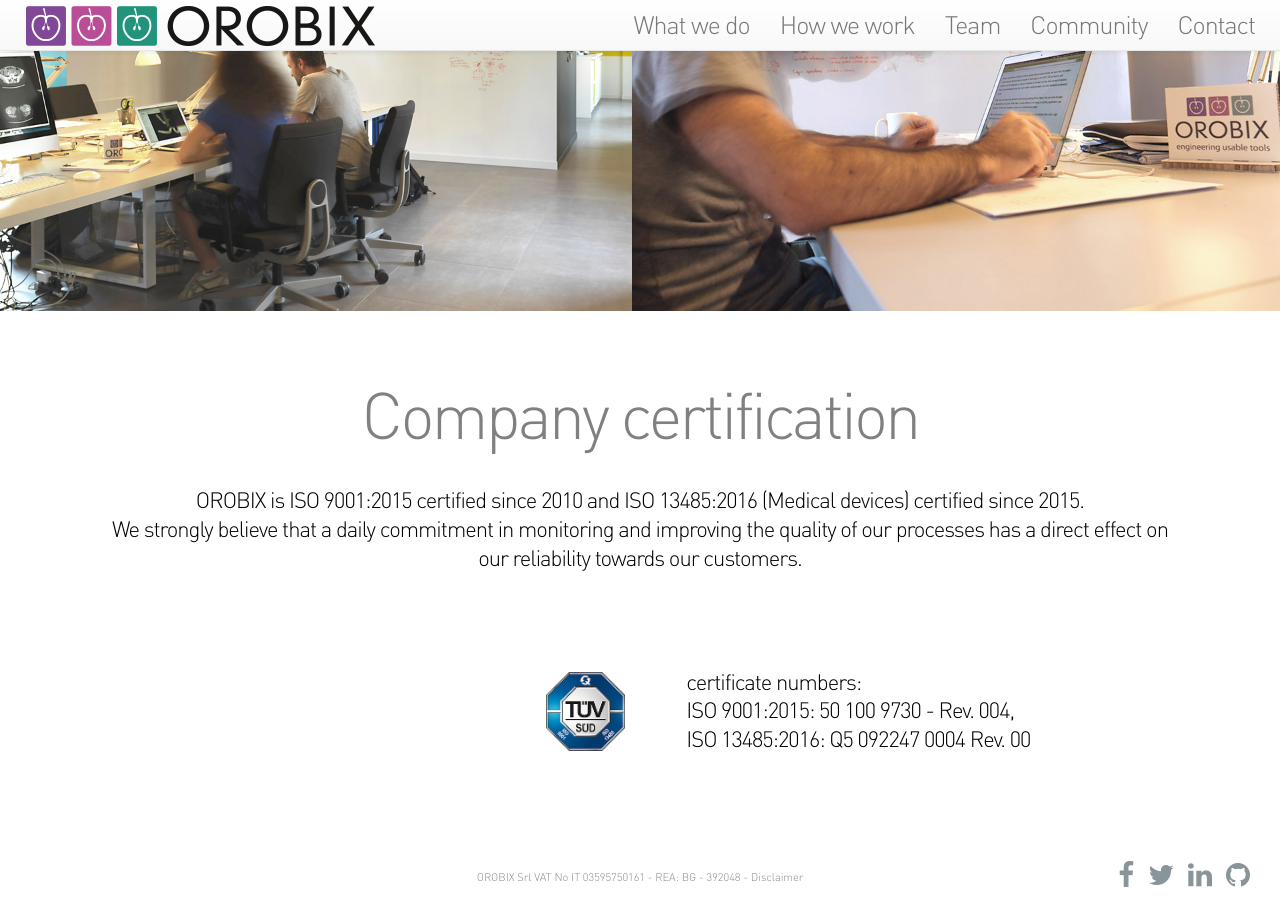
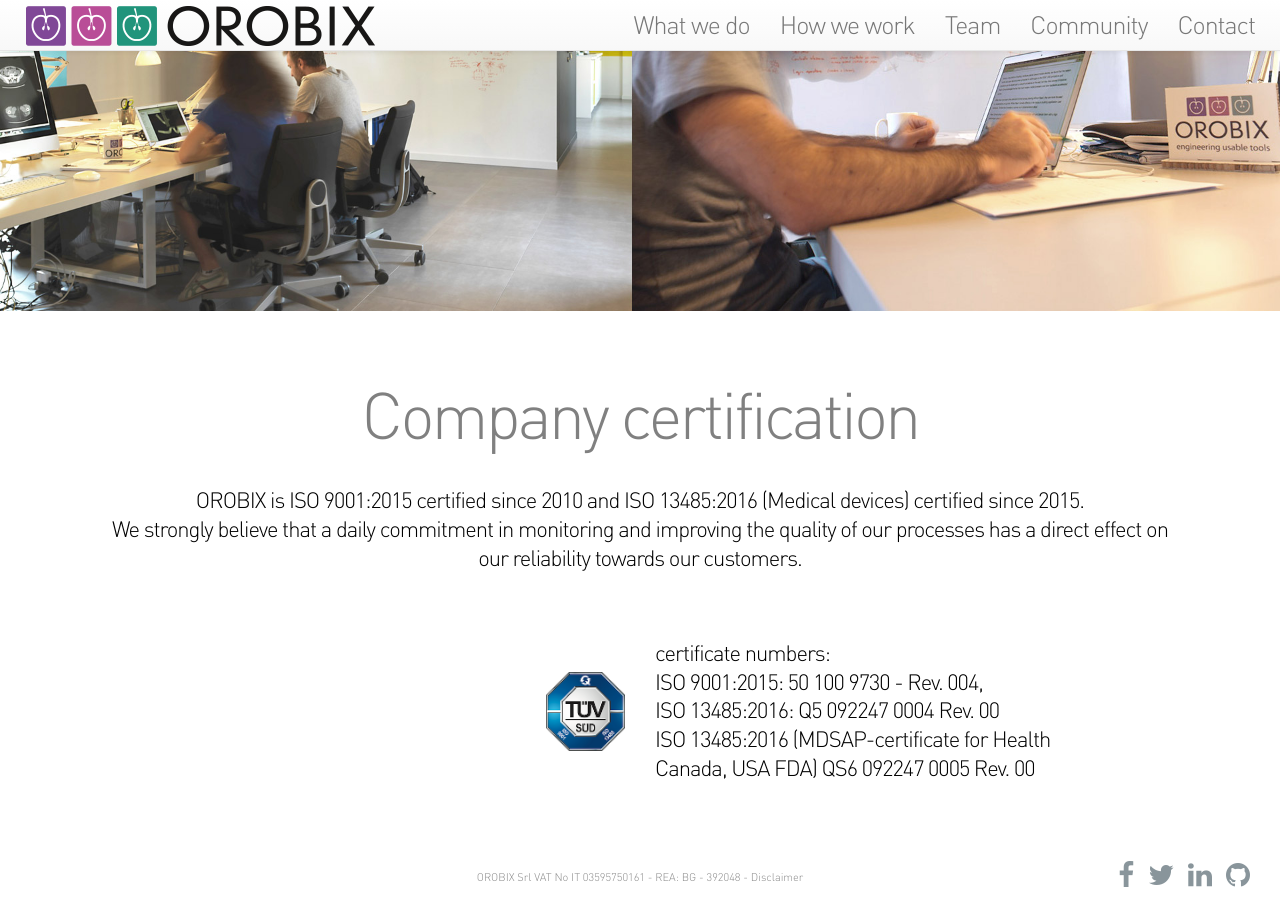
Before and after one commit to orobix/orobix.github.com, a Jekyll site: the page built from contact.html, in a window 1280 px wide and 900 px high, scrolled down 1287 px. Built offline with Jekyll 4.4.1, drawn with Linux system fonts in a browser that asks for light colours; nearby versions of some CDN libraries.

Commit message:
Add MDSAP certificate number

```diff
--- a/contact.html
+++ b/contact.html
@@ -45,7 +45,8 @@
     </div>
 
     <div class="col-sm-4 col-lg-4 certification-row">
-      <p class="branch-description-left">certificate numbers:<br>ISO 9001:2015: 50 100 9730 - Rev. 004, <br>ISO 13485:2016: Q5 092247 0004 Rev. 00</p>
+      <p class="branch-description-left">certificate numbers:<br>ISO 9001:2015: 50 100 9730 - Rev. 004, <br>ISO 13485:2016: Q5 092247 0004 Rev. 00<br>
+      ISO 13485:2016 (MDSAP-certificate for Health Canada, USA FDA) QS6 092247 0005 Rev. 00</p>
     </div>
 
   </div>
```
